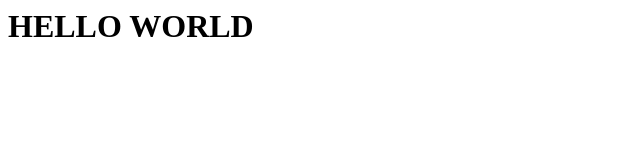
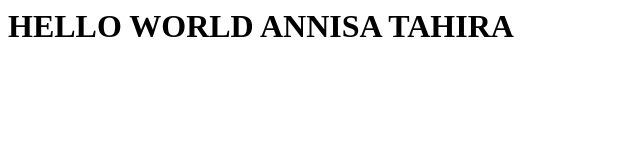
Before and after one commit to annisatahira/tentang-git, a plain HTML site: page index.html in a window 1280 px wide. Shown: the whole page, without its empty margins (0-640 px from the left). Drawn offline with Linux system fonts and the light colour scheme.

Commit message:
Deploying to gh-pages from @ annisatahira/tentang-git@0790b661e51ca630f8fa0a34f1efaf3b9cdabeae 🚀

```diff
--- a/index.html
+++ b/index.html
@@ -1,3 +1,3 @@
 <html>
-  <h1>HELLO WORLD</h1>
+  <h1>HELLO WORLD ANNISA TAHIRA</h1>
 </html>
```
